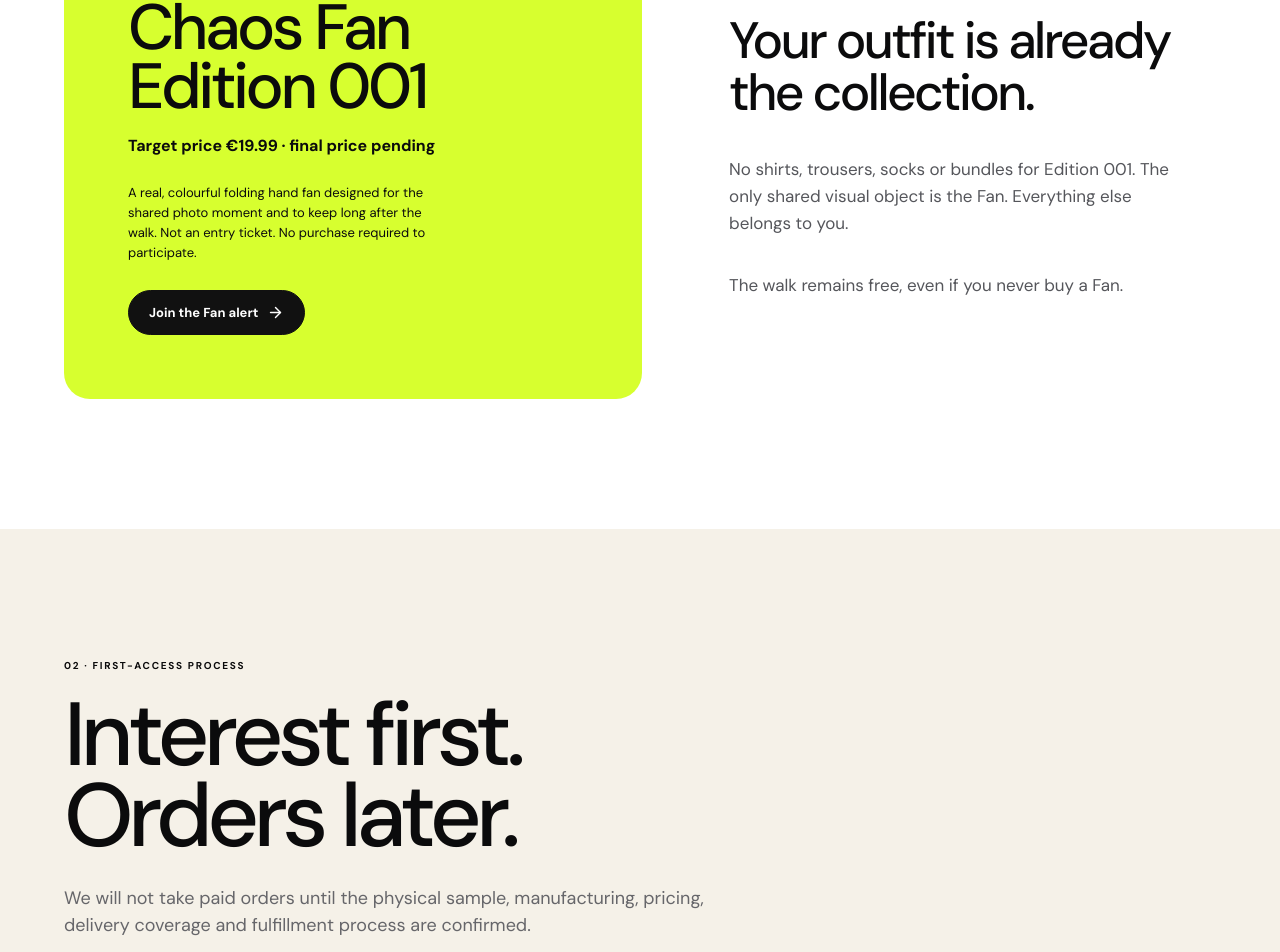
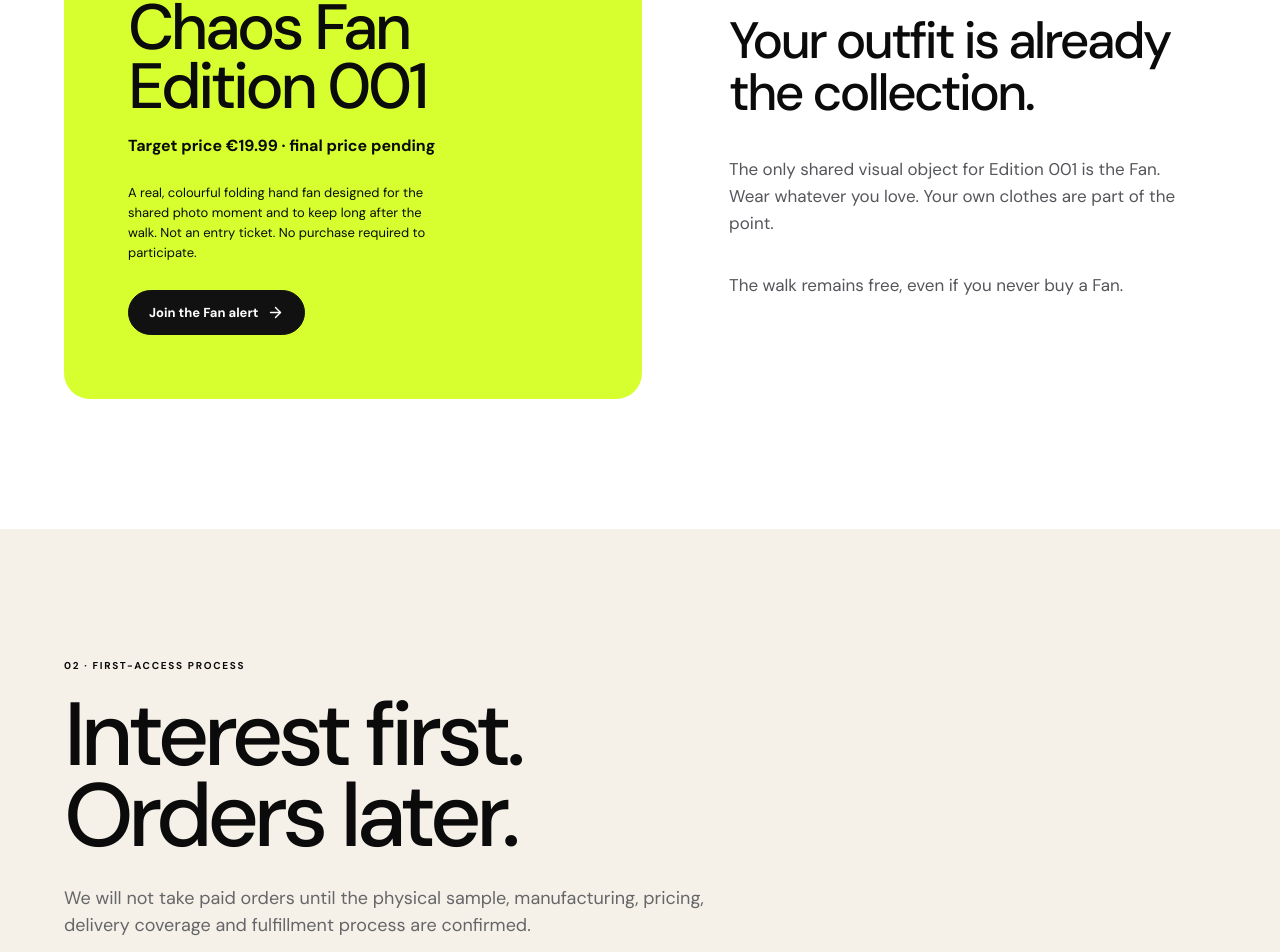
Before and after one commit to unikmo/planethike, a Next.js app: page /shop in a window 1280 px wide. Shown: the part 1453-2405 px from the top of the page. Built offline with nearby package versions, Linux system fonts and the light colour scheme; no server answers.

Commit message:
copy(planethike): keep Fan-only shop free of other merchandise pitches

```diff
--- a/app/shop/page.tsx
+++ b/app/shop/page.tsx
@@ -55,7 +55,7 @@ export default function ShopPage() {
           <div className="commerceFanOnlyStory">
             <span className="commerceEyebrow">WHY JUST ONE?</span>
             <h3>Your outfit is already the collection.</h3>
-            <p>No shirts, trousers, socks or bundles for Edition 001. The only shared visual object is the Fan. Everything else belongs to you.</p>
+            <p>The only shared visual object for Edition 001 is the Fan. Wear whatever you love. Your own clothes are part of the point.</p>
             <p>The walk remains free, even if you never buy a Fan.</p>
           </div>
         </div>
```
